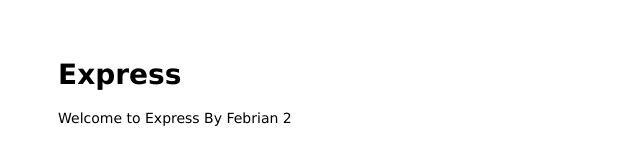
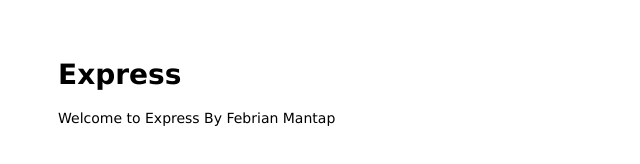
Before and after one commit to FebrianAditya/warming-ci-cd, a website: page public/index.html in a window 1280 px wide. Shown: the full height of the page, 0-640 px from the left. Drawn offline with Linux system fonts and the light colour scheme.

Commit message:
test again

```diff
--- a/public/index.html
+++ b/public/index.html
@@ -7,7 +7,7 @@
 
 <body>
   <h1>Express</h1>
-  <p>Welcome to Express By Febrian 2</p>
+  <p>Welcome to Express By Febrian Mantap</p>
 </body>
 
 </html>
```
